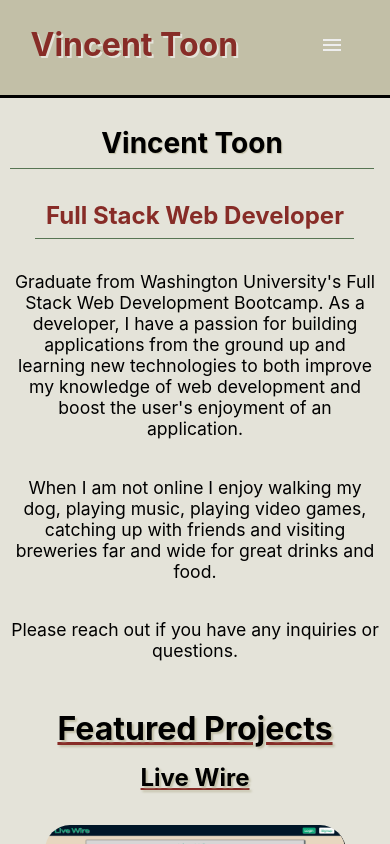
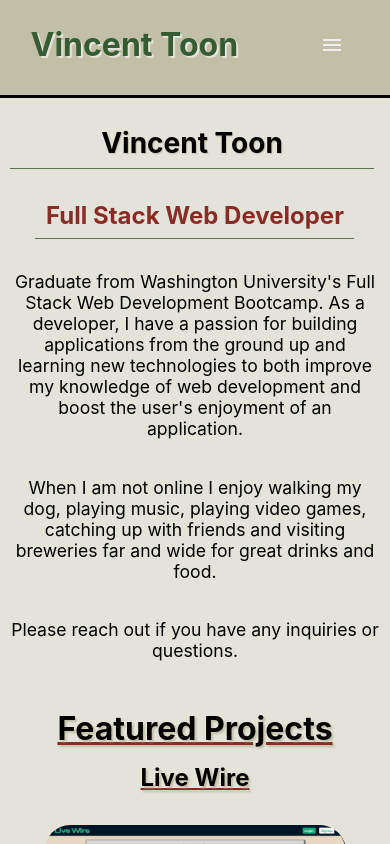
Before and after one commit to Vincenttoon/vincent-toon-portfolio, a React (Create React App) app: page / in a window 390 px wide. In both pictures the pointer is over the element "Vincent Toon". Shown: the top 844 px of the page. Built offline with nearby package versions, Linux system fonts and the light colour scheme.

Commit message:
fixed hover on hero

```diff
--- a/src/index.css
+++ b/src/index.css
@@ -159,6 +159,10 @@ a nav-link:hover {
   text-shadow: 2px 2px var(--primary);
   color: var(--black);
   margin-top: 23px;
+}
+
+.hero-text:hover {
+  color: var(--fourth);
 }
 
 .nav-link-active {
@@ -908,10 +912,6 @@ textarea {
     margin-top: 44px;
   }
 
-  .hero-text:hover {
-    color: #872C27;
-  }
-
   .info-name::after {
     width: 12em;
   }
```
